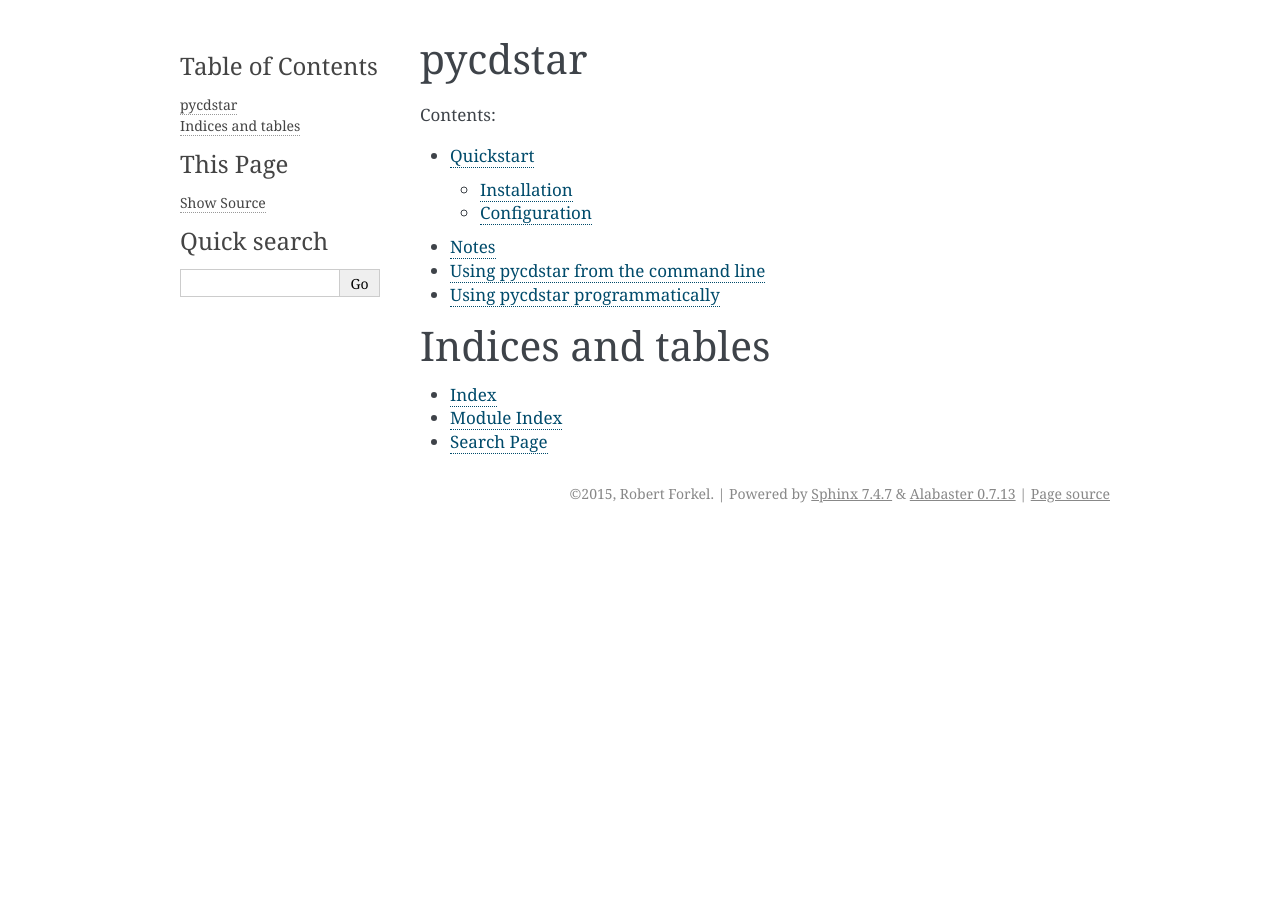
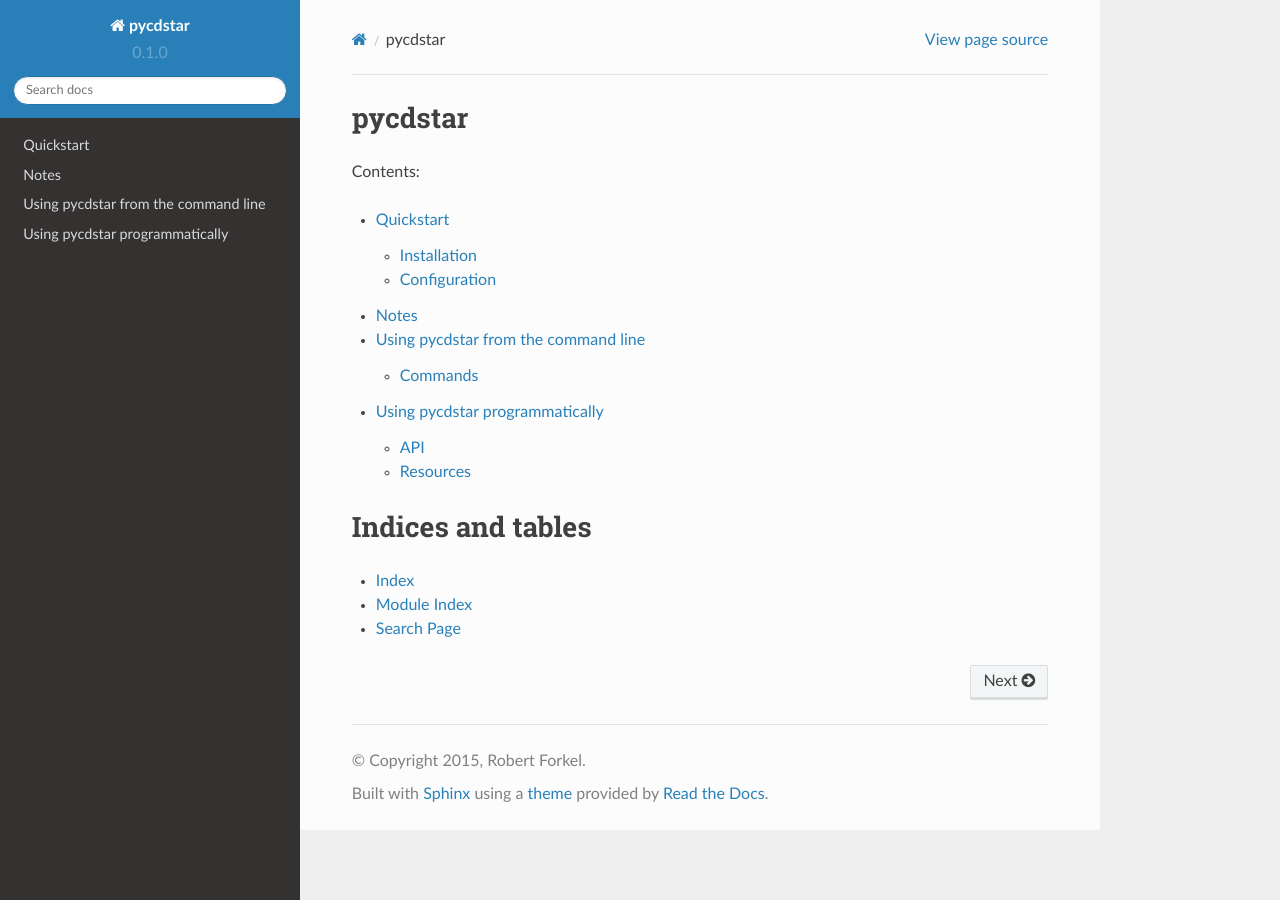
Before and after one commit to dlce-eva/pycdstar, a Sphinx documentation site: the page built from docs/index.rst, in a window 1280 px wide. Built offline with Sphinx 7.4.7 and the Read the Docs theme 2.0.0, drawn with Linux system fonts in a browser that asks for light colours.

Commit message:
more docs

```diff
--- a/docs/cli.rst
+++ b/docs/cli.rst
@@ -4,3 +4,10 @@
 When installing pycdstar a command line utility cdstar is installed::
 
     cdstar --help
+
+
+Commands
+~~~~~~~~
+
+.. automodule:: pycdstar.commands
+    :members:
--- a/docs/conf.py
+++ b/docs/conf.py
@@ -111,7 +111,7 @@
 
 # The theme to use for HTML and HTML Help pages.  See the documentation for
 # a list of builtin themes.
-html_theme = 'alabaster'
+html_theme = 'sphinx_rtd_theme'
 
 # Theme options are theme-specific and customize the look and feel of a theme
 # further.  For a list of options available for each theme, see the
--- a/docs/library.rst
+++ b/docs/library.rst
@@ -1,4 +1,16 @@
 Using pycdstar programmatically
 -------------------------------
 
-TODO
+
+API
+~~~
+
+.. automodule:: pycdstar.api
+    :members:
+
+
+Resources
+~~~~~~~~~
+
+.. automodule:: pycdstar.resource
+    :members:
```
